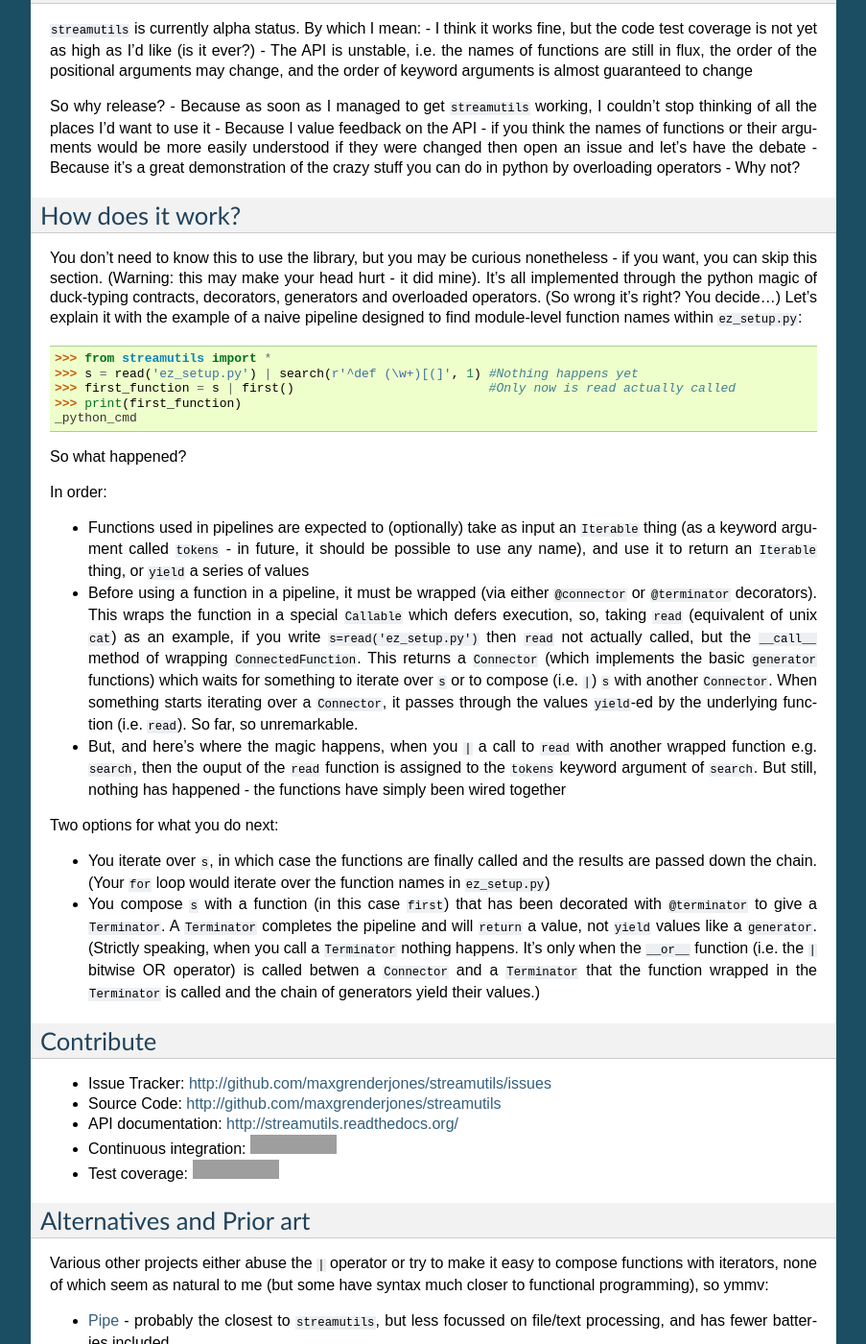
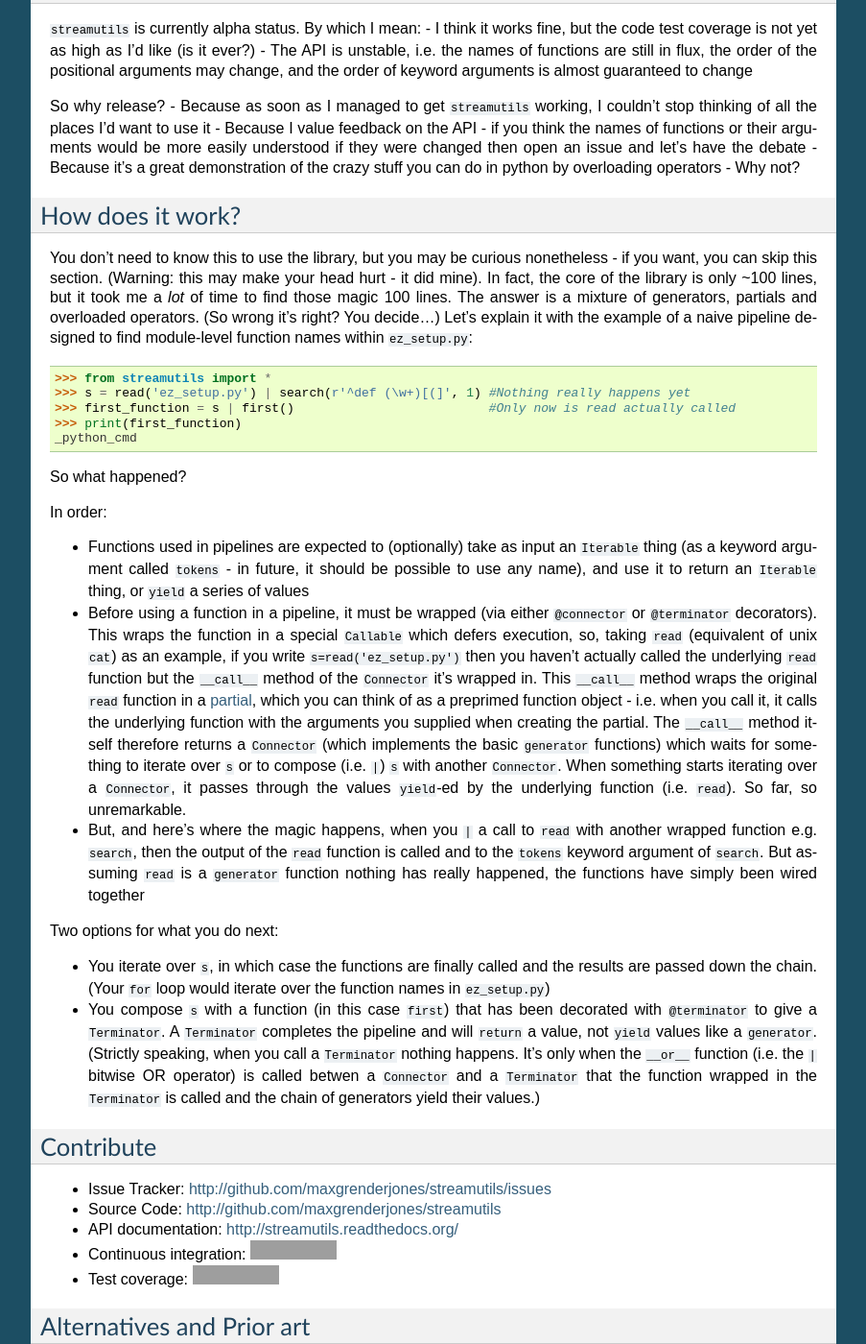
Before and after one commit to maxgrenderjones/streamutils, a Sphinx documentation site: the page built from docs/readme.rst, in a window 1280 px wide and 1400 px high, scrolled down 5520 px. Shown: the whole window at 96% size, without its empty margins (198-1101 px from the left). Built offline with Sphinx 7.4.7, drawn with Linux system fonts in a browser that asks for light colours; some of the changed text lies outside the part shown; grey boxes are pictures that could not be loaded.

Commit message:
Shift to partials for function wrapping & add missing tests

```diff
--- a/README.rst
+++ b/README.rst
@@ -85,8 +85,8 @@
 
     >>> from streamutils import *
     >>> import platform
-    >>> cat = 'type' if platform.system()=='Windows' else 'cat'
-    >>> run([cat, 'setup.py']) | search("keywords='(.*)'", group=1) | write()
+    >>> cat = 'python -c "import sys; print(open(sys.argv[1]).read())"' if platform.system()=='Windows' else 'cat'
+    >>> run('%s setup.py' % cat) | search("keywords='(.*)'", group=1) | write()
     UNIX pipelines for python
 
 You don't have to take your input from a file or some other
@@ -399,16 +399,17 @@
 
 You don't need to know this to use the library, but you may be curious
 nonetheless - if you want, you can skip this section. (Warning: this may
-make your head hurt - it did mine). It's all implemented through the
-python magic of duck-typing contracts, decorators, generators and
-overloaded operators. (So wrong it's right? You decide...) Let's explain
-it with the example of a naive pipeline designed to find module-level
-function names within ``ez_setup.py``:
+make your head hurt - it did mine). In fact, the core of the library is
+only ~100 lines, but it took me a *lot* of time to find those magic 100
+lines. The answer is a mixture of generators, partials and overloaded
+operators. (So wrong it's right? You decide...) Let's explain it with
+the example of a naive pipeline designed to find module-level function
+names within ``ez_setup.py``:
 
 .. code:: python
 
     >>> from streamutils import *
-    >>> s = read('ez_setup.py') | search(r'^def (\w+)[(]', 1) #Nothing happens yet
+    >>> s = read('ez_setup.py') | search(r'^def (\w+)[(]', 1) #Nothing really happens yet
     >>> first_function = s | first()                          #Only now is read actually called
     >>> print(first_function)
     _python_cmd
@@ -425,19 +426,26 @@
    ``@connector`` or ``@terminator`` decorators). This wraps the
    function in a special ``Callable`` which defers execution, so, taking
    ``read`` (equivalent of unix ``cat``) as an example, if you write
-   ``s=read('ez_setup.py')`` then ``read`` not actually called, but the
-   ``__call__`` method of wrapping ``ConnectedFunction``. This returns a
-   ``Connector`` (which implements the basic ``generator`` functions)
-   which waits for something to iterate over ``s`` or to compose (i.e.
-   ``|``) ``s`` with another ``Connector``. When something starts
-   iterating over a ``Connector``, it passes through the values
-   ``yield``-ed by the underlying function (i.e. ``read``). So far, so
-   unremarkable.
+   ``s=read('ez_setup.py')`` then you haven't actually called the
+   underlying ``read`` function but the ``__call__`` method of the
+   ``Connector`` it's wrapped in. This ``__call__`` method wraps the
+   original ``read`` function in a
+   `partial <https://docs.python.org/2/library/functools.html#functools.partial>`__,
+   which you can think of as a preprimed function object - i.e. when you
+   call it, it calls the underlying function with the arguments you
+   supplied when creating the partial. The ``__call__`` method itself
+   therefore returns a ``Connector`` (which implements the basic
+   ``generator`` functions) which waits for something to iterate over
+   ``s`` or to compose (i.e. ``|``) ``s`` with another ``Connector``.
+   When something starts iterating over a ``Connector``, it passes
+   through the values ``yield``-ed by the underlying function (i.e.
+   ``read``). So far, so unremarkable.
 -  But, and here's where the magic happens, when you ``|`` a call to
    ``read`` with another wrapped function e.g. ``search``, then the
-   ouput of the ``read`` function is assigned to the ``tokens`` keyword
-   argument of ``search``. But still, nothing has happened - the
-   functions have simply been wired together
+   output of the ``read`` function is called and to the ``tokens``
+   keyword argument of ``search``. But assuming ``read`` is a
+   ``generator`` function nothing has really happened, the functions
+   have simply been wired together
 
 Two options for what you do next:
 
```
Also changed, not shown: README.md (+8 -7 lines), docs/api.rst (+21 -7 lines), src/streamutils/__init__.py (+81 -63 lines).
